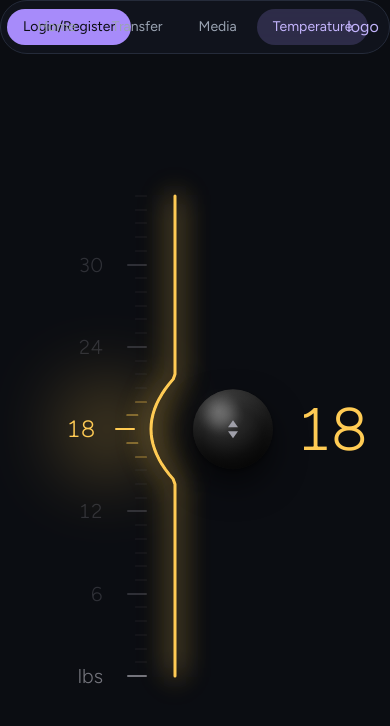
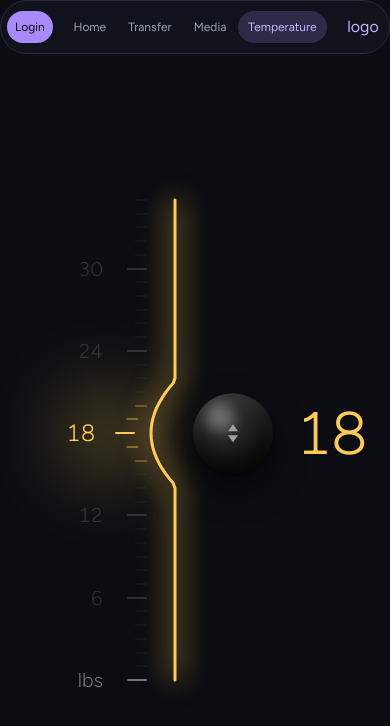
Before and after one commit to LidaGholamian/floaty, a Next.js app: page /temperature in a window 390 px wide. Shown: the top 726 px of the page. Built offline with nearby package versions, Linux system fonts and the light colour scheme.

Commit message:
fix: prevent temperature overlap with navbar

```diff
--- a/app/temperature/page.tsx
+++ b/app/temperature/page.tsx
@@ -2,7 +2,7 @@ import { Thermometer } from "@/features/temprature/components";
 
 export default function TemperaturePage() {
   return (
-    <main className="flex h-[calc(100vh-80px)] items-center justify-center">
+    <main className="flex min-h-[calc(100vh-80px)] items-center justify-center pt-2 md:pt-0">
       <Thermometer />
     </main>
   );
--- a/features/navigation/components/navigation.tsx
+++ b/features/navigation/components/navigation.tsx
@@ -14,24 +14,29 @@ export default function Navigation() {
       <div className="flex items-center justify-start gap-1">
         <Link
           href="/register"
-          className="rounded-full bg-accent px-4 py-2 text-sm text-background transition-all duration-300 hover:bg-accent-light"
+          className="rounded-full bg-accent px-2 py-2 text-xs text-background transition-all duration-300 hover:bg-accent-light md:px-4 md:text-sm"
         >
-          Login/Register
+          <span className="md:hidden">Login</span>
+          <span className="hidden md:inline">Login/Register</span>
         </Link>
       </div>
 
       {/* Main Navigation */}
-      <div className="flex items-center justify-center gap-1">
+      <div className="flex items-center justify-center gap-0.5 md:gap-1">
         {NAV_ITEMS.map((item) => {
           const isActive = pathname === item.href;
+
           return (
             <Link
               key={item.href}
               href={item.href}
-              className={`rounded-full px-4 py-2 text-sm transition-all duration-300 ${isActive ? "bg-accent/20 text-accent-light" : "text-muted hover:bg-accent/20 hover:text-accent-light"}`}
+              className={`rounded-full px-2.5 py-2 text-xs transition-all duration-300 md:px-4 md:text-sm ${
+                isActive
+                  ? "bg-accent/20 text-accent-light"
+                  : "text-muted hover:bg-accent/20 hover:text-accent-light"
+              }`}
             >
-              {" "}
-              {item.label}{" "}
+              {item.label}
             </Link>
           );
         })}
@@ -43,7 +48,6 @@ export default function Navigation() {
         aria-label="Floaty Home"
         className="flex size-10 items-center justify-center justify-self-end rounded-full text-accent-light transition-all duration-300 hover:bg-accent/10"
       >
-        {/* Logo icon */}
         logo
       </Link>
     </nav>
```
